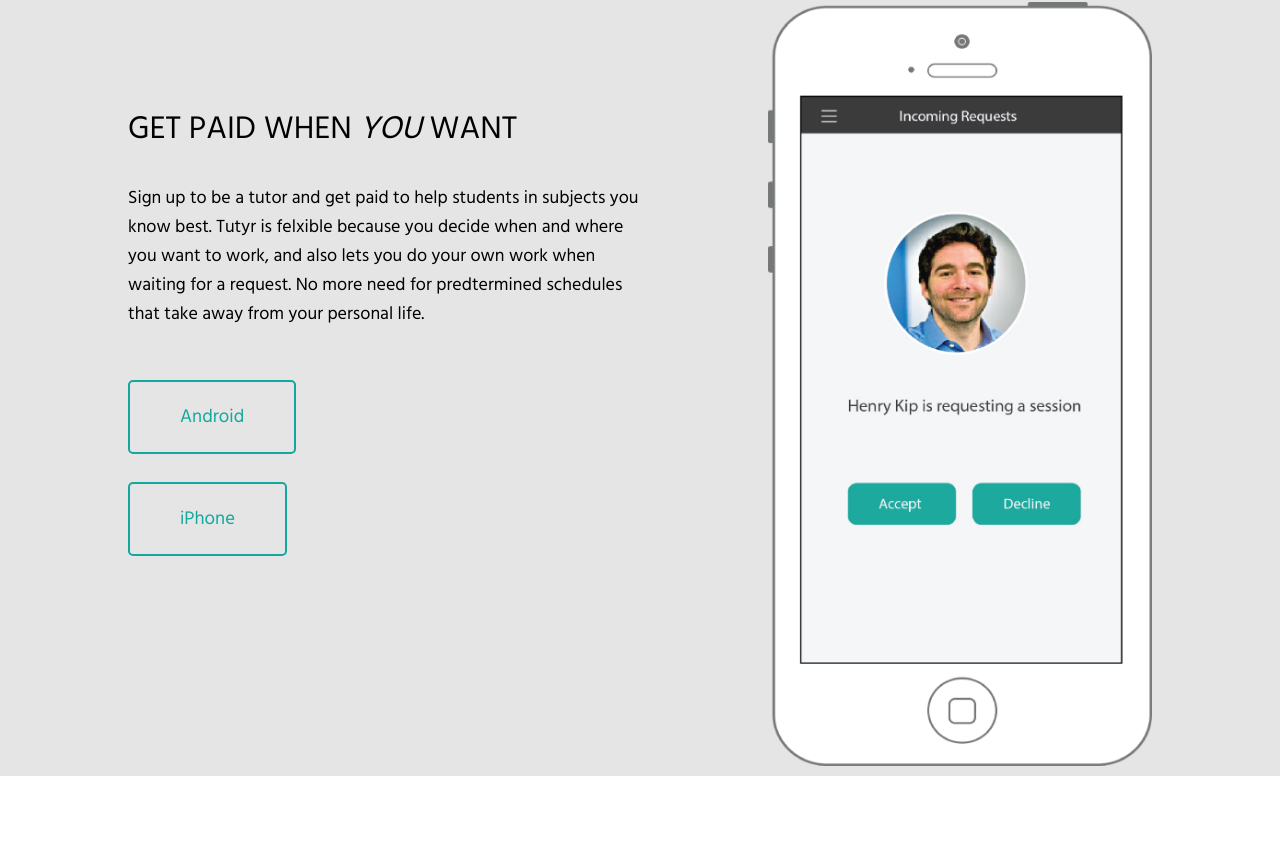
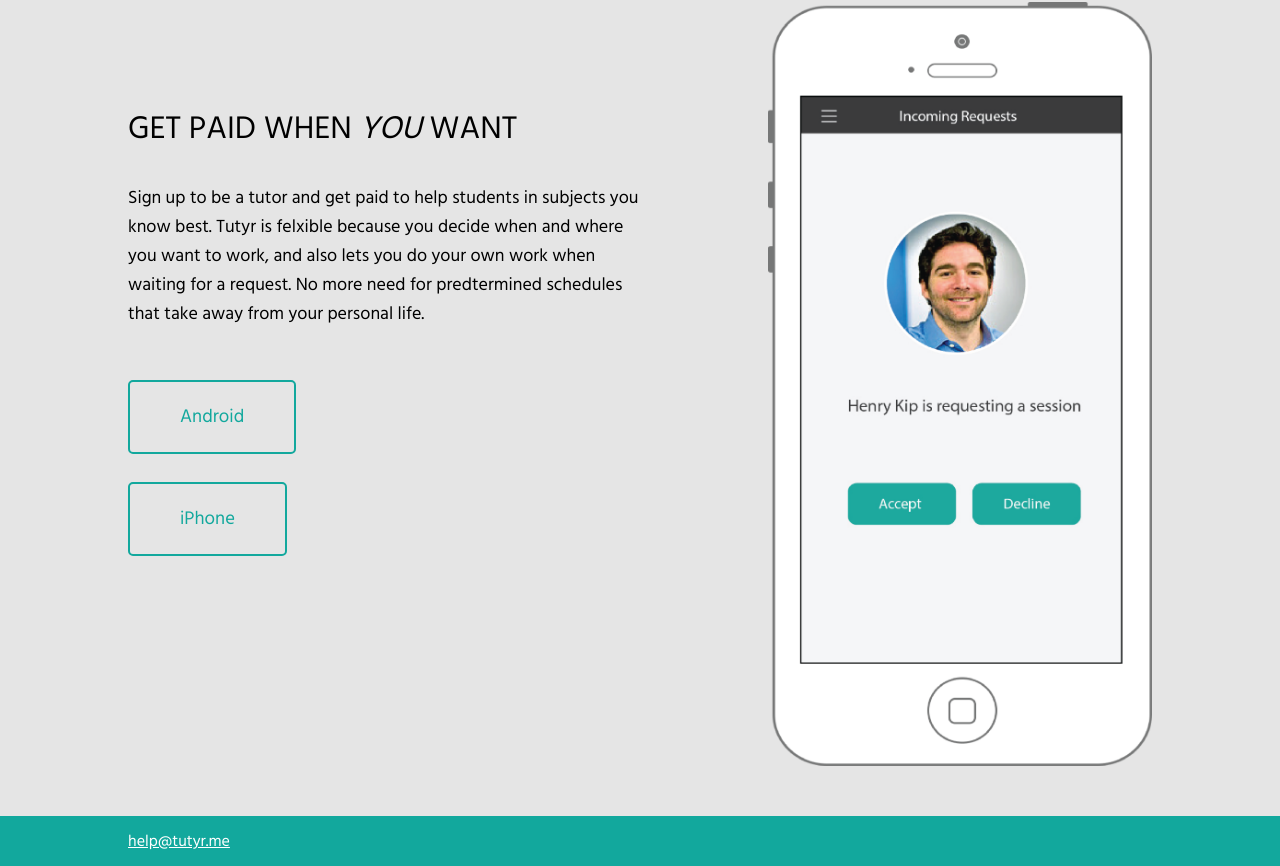
Before and after one commit to tutyr/tutyr.github.io, a plain HTML site: page index.html in a window 1280 px wide. Shown: the part 974-1840 px from the top of the page. Before the commit the page ends 1750 px from the top, so only its background shows below. Drawn offline with nearby package versions, Linux system fonts and the light colour scheme.

Commit message:
updated, pretty much final version

```diff
--- a/index.html
+++ b/index.html
@@ -21,7 +21,7 @@
       <div id="top-menu-bar">
         <h1>Tutyr</h1>
 <ul>
-        <li><a href = "#">About </a></li>
+        <li><a href = "#">About</a></li>
         <li><a href = "#">Contact</a></li>
         <li><a href = "#">Download</a></li>
       </ul>
@@ -52,11 +52,14 @@
 
   <a class = "button" href = "#" style = "float:left;margin-left:10%"> Android </a><br><br>
     <a class = "button" href = "#" style = "float:left;margin-left:10%"> iPhone </a>
-
+  <div id="footer_push"></div>
+    <div id="footer">
+      <p style = "color:white;font-size:12pt;margin-left:10%;margin-top:1%"><u>help@tutyr.me</u></p>
     </div>
     </div>
   </div>
 
+</div>
 
   </body>
   </html>
--- a/style.css
+++ b/style.css
@@ -1,6 +1,6 @@
 
 body {
-	background-color: #fff;
+	background-color: #e5e5e5;
 	margin:0;
 	font-family: 'Hind', sans-serif;
 	overflow-x: hidden
@@ -87,6 +87,8 @@ header {
 	height:auto;
 	padding:1%;
 	text-align: center;
+	background-color: white;
+
 }
 
 h4{
@@ -149,7 +151,7 @@ h4{
 	text-decoration: none;
 	border-color:#12a89d;
 	background-color: #12a89d;
-	color:#fff	;;
+	color:#fff	;
 
 }
 .container3{
@@ -181,7 +183,21 @@ h4{
 	height:40%;
 	width:30%;
 }
-
+#footer {
+     height: 50px;
+  position: absolute;
+  left: 0;
+  right: 0;
+  background-color: #12a89d;
+  z-index: 150;
+}
+  #footer_push {
+        clear: both;
+        height: 50px;
+      }
+#footer a {
+	text-decoration: none;
+}
 p{
 	margin:0px;
 }
```
Lines whose indentation alone changed are shown as unchanged.
